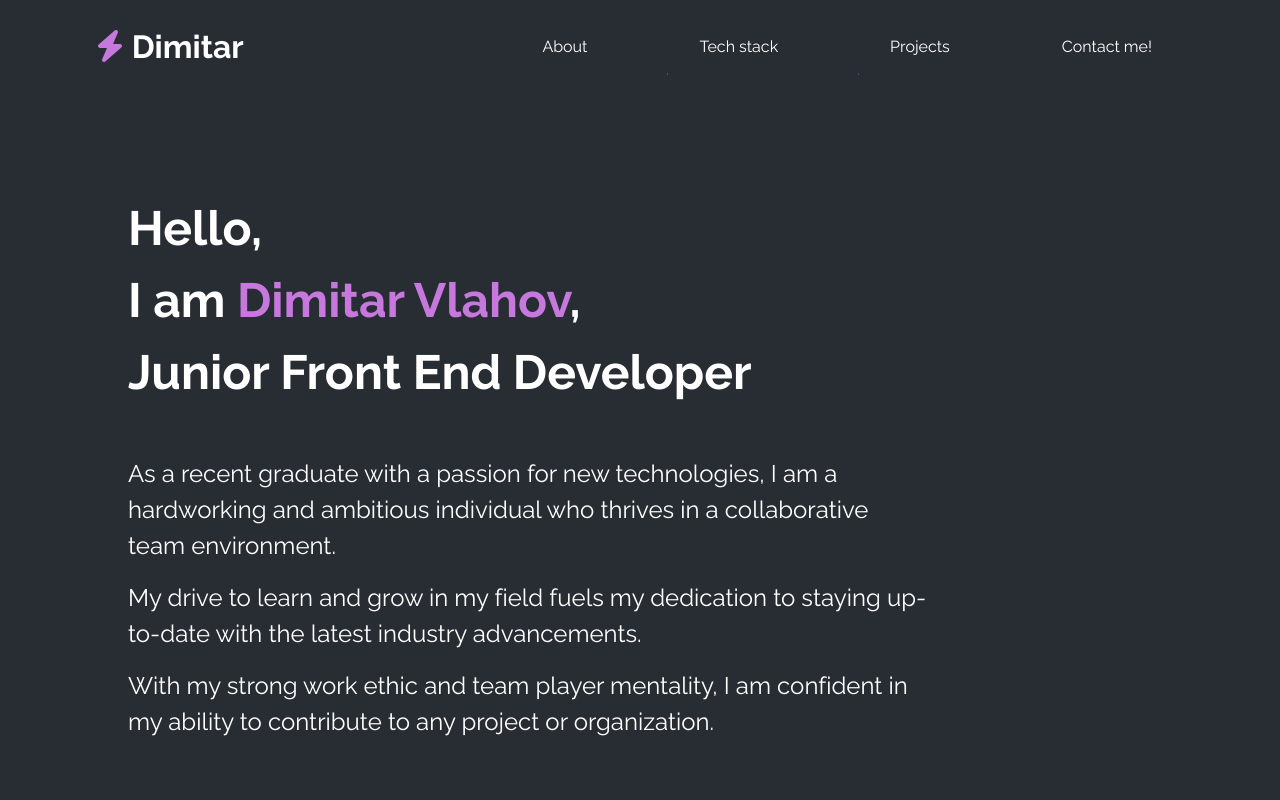
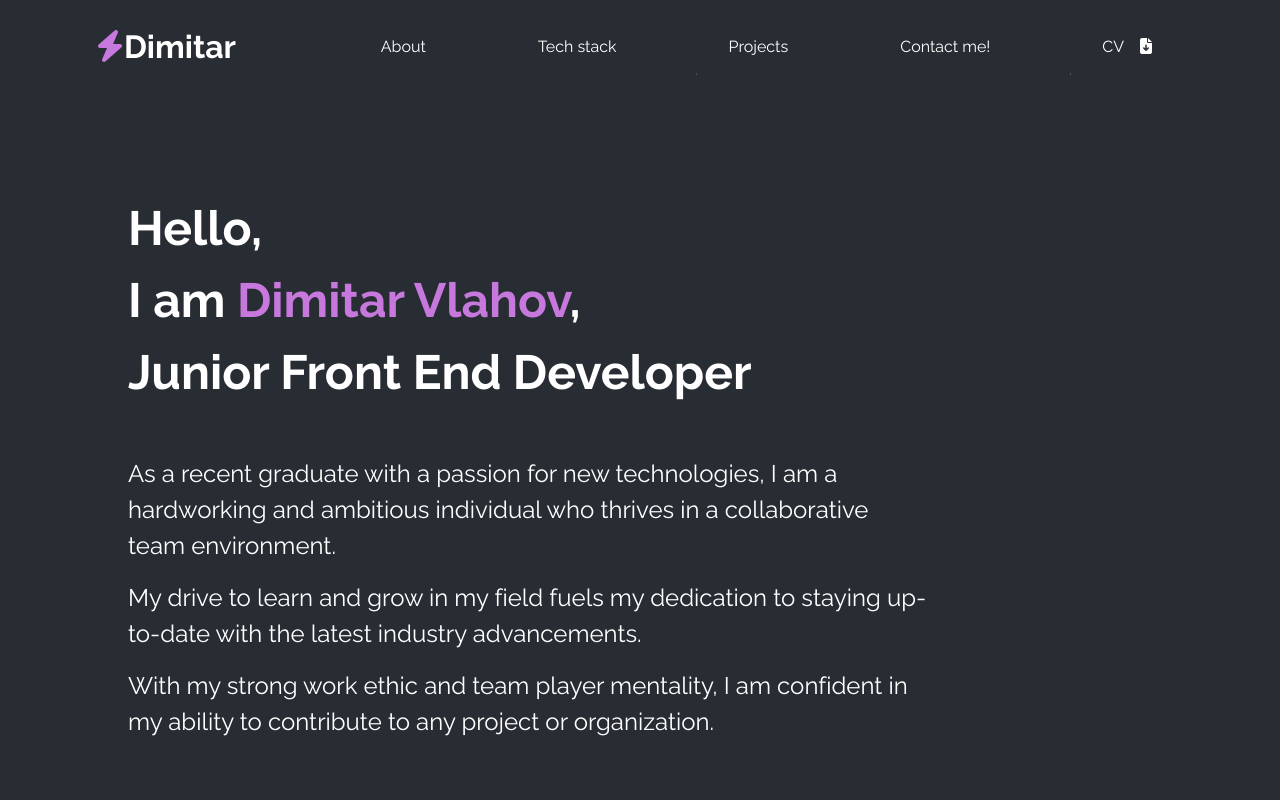
Before and after one commit to VlahOff/DimitarVlahov, a React (Vite) app: page / in a window 1280 px wide. Shown: the top 800 px of the page. Built offline with nearby package versions, Linux system fonts and the light colour scheme.

Commit message:
Added CV download link

```diff
--- a/src/components/Header.jsx
+++ b/src/components/Header.jsx
@@ -12,7 +12,10 @@ const Header = () => {
   return (
     <header className={classes.header}>
       <nav className={classes['nav-wrapper']}>
-        <h1 className={classes.title}><i className={`${classes.bolt} fa-solid fa-bolt`}></i> Dimitar</h1>
+        <h1 className={classes.title}>
+          <i className={`${classes.bolt} fa-solid fa-bolt`}></i>
+          Dimitar
+        </h1>
         <ul
           className={`${classes.navigation}
          ${isMenuOpen ? classes.open : classes.close}`}
@@ -22,6 +25,16 @@ const Header = () => {
           <li><a href="#techStack" className={classes['nav-link']}>Tech stack</a></li>
           <li><a href="#projects" className={classes['nav-link']}>Projects</a></li>
           <li><a href="#contactMe" className={classes['nav-link']}>Contact me!</a></li>
+          <li>
+            <a
+              href="https://drive.google.com/file/d/1-h9hgn49C_Qzz2e-h7fwn0wJwi_0aC-n/view?usp=share_link"
+              target="_blank"
+              className={classes['nav-link']}
+            >
+              CV
+              <i className={`${classes['arrow-down']} fa-solid fa-file-arrow-down`}></i>
+            </a>
+          </li>
         </ul>
         <div className={classes['menu-btn']} onClick={toggleMenu}>
           <Hamburger toggled={isMenuOpen} />
--- a/src/components/Header.module.css
+++ b/src/components/Header.module.css
@@ -69,7 +69,12 @@
   display: none;
 }
 
-@media screen and (max-width: 1036px) {
+.arrow-down {
+  color: white;
+  margin-left: 1rem;
+}
+
+@media screen and (max-width: 1200px) {
   .header {
     padding: 1.2rem 3rem;
   }
```
